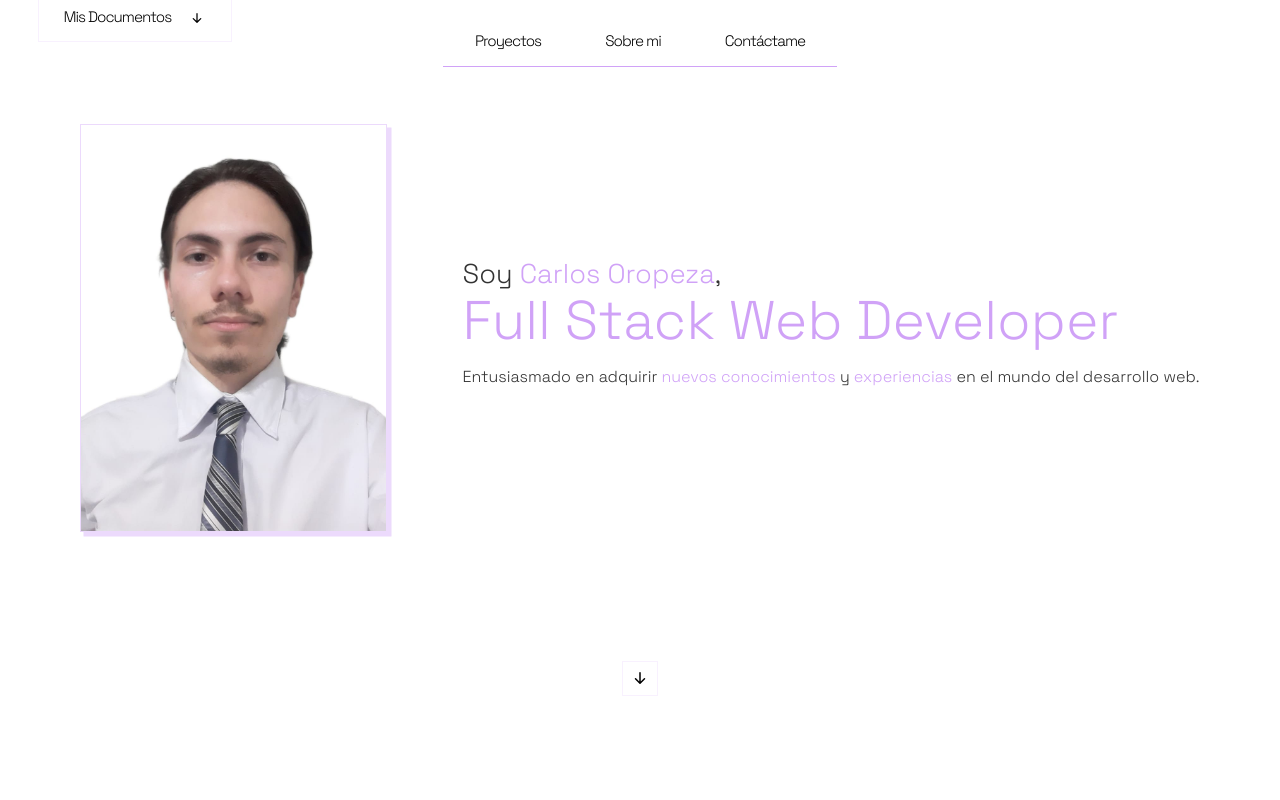
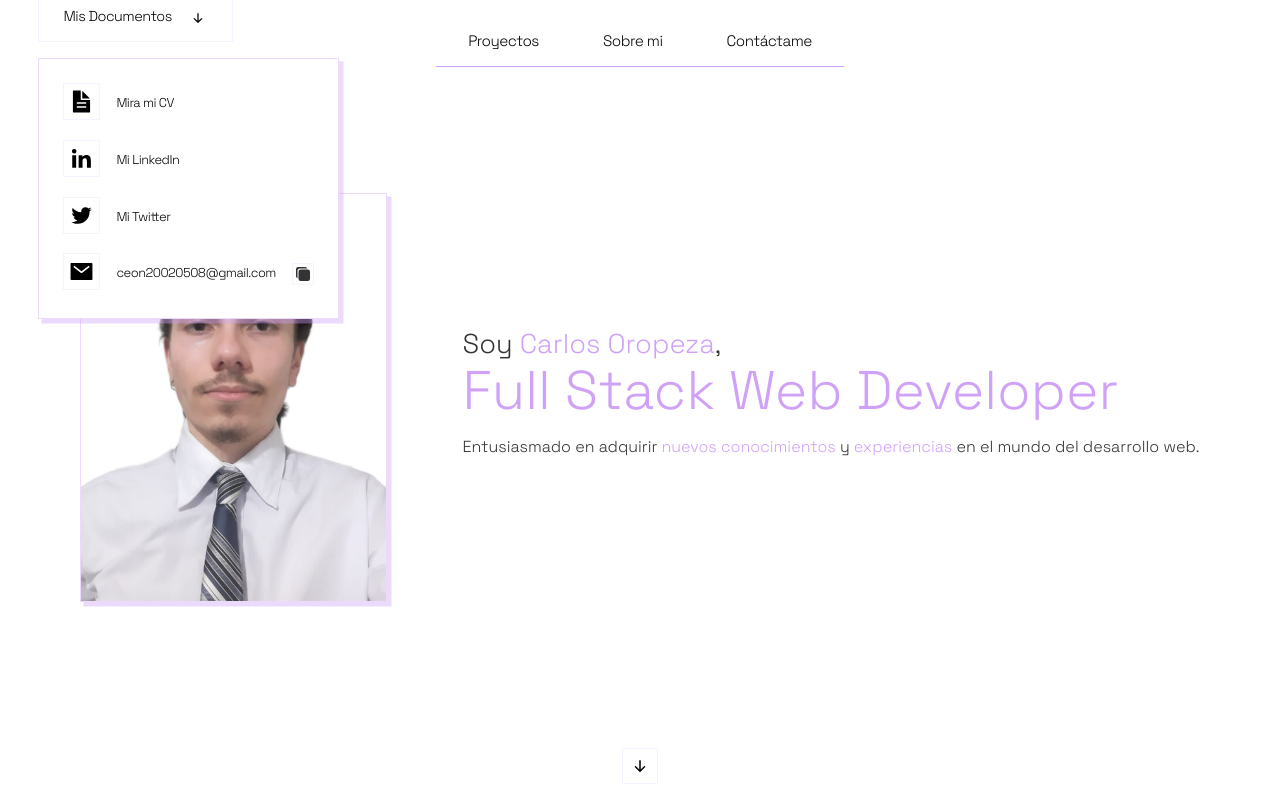
Before and after one commit to CeonSl/Ceon-portfolio, a React (Vite) app: page / in a window 1280 px wide. Both pictures are taken after a click on the button "Mis Documentos". Shown: the top 800 px of the page. Built offline with nearby package versions, Linux system fonts and the light colour scheme.

Commit message:
New icons, and also resume and css updates

```diff
--- a/src/components/ButtonsSocialMediaResume.jsx
+++ b/src/components/ButtonsSocialMediaResume.jsx
@@ -4,7 +4,7 @@ import LinkedIn from "../components/icons/LinkedIn.jsx";
 import Twitter from "../components/icons/Twitter.jsx";
 import Mail from "../components/icons/Mail.jsx";
 import Resume from "../components/icons/Resume.jsx";
-import CVDoc from "../assets/docs/CARLOS ENRIQUE OROPEZA NEGRÓN CV.pdf";
+import CVDoc from "../assets/docs/CARLOS ENRIQUE OROPEZA NEGRÓN CV_.pdf";
 import { useState } from "react";
 import Check from "./icons/Check.jsx";
 import Copy from "./icons/Copy.jsx";
@@ -26,13 +26,15 @@ const ButtonsSocialMediaResume = () => {
   };
 
   const handleHoverButton = (event) => {
-    event.currentTarget.classList.add(headerStyles.showText);
-    event.currentTarget.classList.add(headerStyles.hoverIconButton);
+    event.currentTarget.children[0].children[0].classList.add(
+      headerStyles.linkHovered
+    );
   };
 
   const handleRemoveHoverButton = (event) => {
-    event.currentTarget.classList.remove(headerStyles.showText);
-    event.currentTarget.classList.remove(headerStyles.hoverIconButton);
+    event.currentTarget.children[0].children[0].classList.remove(
+      headerStyles.linkHovered
+    );
   };
 
   return (
@@ -55,17 +57,13 @@ const ButtonsSocialMediaResume = () => {
       <li>
         <a
           className={mainSectionStyles.anchorIcons}
+          target="_blank"
+          rel="noreferrer"
+          href="https://www.linkedin.com/in/carlos-enrique-oropeza"
           onMouseOver={handleHoverButton}
           onMouseOut={handleRemoveHoverButton}
-          target="_blank"
-          rel="noreferrer"
-          href=""
         >
-          <div
-            className={headerStyles.containerIcon}
-            onMouseOver={handleHoverButton}
-            onMouseOut={handleRemoveHoverButton}
-          >
+          <div className={headerStyles.containerIcon}>
             <LinkedIn />
           </div>
           <p>Mi LinkedIn</p>
@@ -74,11 +72,11 @@ const ButtonsSocialMediaResume = () => {
       <li>
         <a
           className={mainSectionStyles.anchorIcons}
+          target="_blank"
+          rel="noreferrer"
+          href="https://twitter.com/CeonSl_"
           onMouseOver={handleHoverButton}
           onMouseOut={handleRemoveHoverButton}
-          target="_blank"
-          rel="noreferrer"
-          href=""
         >
           <div className={headerStyles.containerIcon}>
             <Twitter />
@@ -87,15 +85,13 @@ const ButtonsSocialMediaResume = () => {
         </a>
       </li>
       <li>
-        <div
-          onMouseOver={handleHoverButton}
-          onMouseOut={handleRemoveHoverButton}
-          className={headerStyles.containerLiEmail}
-        >
+        <div className={headerStyles.containerLiEmail}>
           <a
             href="https://mail.google.com/mail/?view=cm&source=mailto&to=ceon20020508@gmail.com"
             target="_blank"
             rel="noreferrer"
+            onMouseOver={handleHoverButton}
+            onMouseOut={handleRemoveHoverButton}
           >
             <div className={headerStyles.containerIcon}>
               <Mail />
--- a/src/components/Header.jsx
+++ b/src/components/Header.jsx
@@ -2,12 +2,19 @@ import headerStyles from "../css/headerStyles.module.css";
 import goBackTopStyles from "../css/goBackTopStyles.module.css";
 import GoBackTop from "./icons/GoBackTop";
 import ArrowDownDocs from "./icons/ArrowDownDocs";
+import ButtonsSocialMediaResume from "./ButtonsSocialMediaResume";
+import { useState } from "react";
 
 function Header({ isIntersecting, setIsOpen }) {
+  const [openDocs, setOpenDocs] = useState(false);
+
   return (
     <>
       <div className={`${headerStyles.container} `}>
-        <button className={`${headerStyles.containerDocs}`}>
+        <button
+          className={`${headerStyles.containerDocs}`}
+          onClick={() => setOpenDocs(!openDocs)}
+        >
           <p type="button">Mis Documentos</p>
           <ArrowDownDocs />
         </button>
@@ -28,9 +35,13 @@ function Header({ isIntersecting, setIsOpen }) {
             </a>
           </li>
         </ul>
-        {/* <div className={headerStyles.containerButtons}>
+        <div
+          className={`${headerStyles.containerButtons} ${
+            openDocs ? headerStyles.fadeIn : headerStyles.fadeOut
+          }`}
+        >
           <ButtonsSocialMediaResume />
-        </div> */}
+        </div>
         <div
           className={`${
             isIntersecting ? goBackTopStyles.fadeIn : goBackTopStyles.fadeOut
--- a/src/components/icons/LinkedIn.jsx
+++ b/src/components/icons/LinkedIn.jsx
@@ -1,17 +1,14 @@
 function LinkedIn(props) {
   return (
     <svg
-      width="30"
-      height="30"
-      viewBox="0 0 30 30"
-      fill="none"
-      xmlns="http://www.w3.org/2000/svg"
+      viewBox="0 0 24 24"
+      fill="currentColor"
+      height="1em"
+      width="1em"
       {...props}
     >
-      <path
-        d="M27.7779 0H2.21458C0.992084 0 0 0.96875 0 2.16167V27.8354C0 29.03 0.992084 30 2.21458 30H27.7779C29.0012 30 30 29.03 30 27.8354V2.16167C30 0.96875 29.0012 0 27.7779 0ZM8.8975 25.5642H4.44583V11.2479H8.8975V25.5642ZM6.67167 9.29042C5.24542 9.29042 4.0925 8.13458 4.0925 6.70958C4.0925 5.28667 5.24542 4.13083 6.67167 4.13083C8.09458 4.13083 9.25042 5.28667 9.25042 6.70958C9.25042 8.13458 8.09458 9.29042 6.67167 9.29042ZM25.5625 25.5642H21.1179V18.6025C21.1179 16.9417 21.0854 14.8062 18.805 14.8062C16.4892 14.8062 16.1363 16.615 16.1363 18.4821V25.5646H11.6883V11.2479H15.9571V13.2029H16.0179C16.6121 12.0779 18.0637 10.8908 20.2287 10.8908C24.7312 10.8908 25.5629 13.855 25.5629 17.7112L25.5625 25.5642Z"
-        fill="#161A30"
-      />
+      <path d="M7.170999999999999 5.009 A2.188 2.188 0 0 1 4.983 7.197000000000001 A2.188 2.188 0 0 1 2.7949999999999995 5.009 A2.188 2.188 0 0 1 7.170999999999999 5.009 z" />
+      <path d="M9.237 8.855v12.139h3.769v-6.003c0-1.584.298-3.118 2.262-3.118 1.937 0 1.961 1.811 1.961 3.218v5.904H21v-6.657c0-3.27-.704-5.783-4.526-5.783-1.835 0-3.065 1.007-3.568 1.96h-.051v-1.66H9.237zm-6.142 0H6.87v12.139H3.095z" />
     </svg>
   );
 }
--- a/src/components/icons/Mail.jsx
+++ b/src/components/icons/Mail.jsx
@@ -1,17 +1,13 @@
 function Mail(props) {
   return (
     <svg
-      width="30"
-      height="30"
-      viewBox="0 0 30 30"
-      fill="none"
-      xmlns="http://www.w3.org/2000/svg"
+      viewBox="0 0 512 512"
+      fill="currentColor"
+      height="1em"
+      width="1em"
       {...props}
     >
-      <path
-        d="M22.509 0C23.5364 0 24.5042 0.197133 25.4122 0.591398C26.3202 0.985663 27.1147 1.5233 27.7957 2.2043C28.4767 2.8853 29.0143 3.67981 29.4086 4.58781C29.8029 5.49582 30 6.46356 30 7.49104V22.4731C30 23.5006 29.8029 24.4743 29.4086 25.3943C29.0143 26.3142 28.4767 27.1147 27.7957 27.7957C27.1147 28.4767 26.3202 29.0143 25.4122 29.4086C24.5042 29.8029 23.5364 30 22.509 30H7.49104C6.46356 30 5.49582 29.8029 4.58781 29.4086C3.67981 29.0143 2.8853 28.4767 2.2043 27.7957C1.5233 27.1147 0.985663 26.3142 0.591398 25.3943C0.197133 24.4743 0 23.5006 0 22.4731V7.49104C0 6.46356 0.197133 5.49582 0.591398 4.58781C0.985663 3.67981 1.5233 2.8853 2.2043 2.2043C2.8853 1.5233 3.67981 0.985663 4.58781 0.591398C5.49582 0.197133 6.46356 0 7.49104 0H22.509ZM6.55914 18.9247L11.0753 15.6989L6.55914 12.4731V18.9247ZM23.4409 20.3226L17.957 16.3799L15.0179 18.4946L12.043 16.3799L6.55914 20.3226V22.4731H23.4409V20.3226ZM23.4409 12.4731L18.9247 15.6989L23.4409 18.9247V12.4731ZM23.4409 7.49104H6.55914V9.67742L15.0179 15.6989L23.4409 9.67742V7.49104Z"
-        fill="#161A30"
-      />
+      <path d="M464 80H48a16 16 0 00-16 16v320a16 16 0 0016 16h416a16 16 0 0016-16V96a16 16 0 00-16-16zM265.82 284.63a16 16 0 01-19.64 0L89.55 162.81l19.64-25.26L256 251.73l146.81-114.18 19.64 25.26z" />
     </svg>
   );
 }
--- a/src/components/icons/Resume.jsx
+++ b/src/components/icons/Resume.jsx
@@ -1,21 +1,14 @@
 function Resume(props) {
   return (
     <svg
-      width="30"
-      height="30"
-      viewBox="0 0 30 30"
-      fill="none"
-      xmlns="http://www.w3.org/2000/svg"
+      viewBox="0 0 512 512"
+      fill="currentColor"
+      height="1em"
+      width="1em"
       {...props}
     >
-      <path
-        d="M20.9994 0.315722C20.352 -0.299278 19.231 0.120722 19.231 0.975722V6.21072C19.231 8.40072 21.1889 10.2157 23.5731 10.2157C25.0731 10.2307 27.1573 10.2307 28.9415 10.2307C29.8415 10.2307 30.3152 9.22572 29.6836 8.62572C27.4099 6.45072 23.3362 2.53572 20.9994 0.315722Z"
-        fill="#161A30"
-      />
-      <path
-        d="M28.4211 12.285H23.8579C20.1158 12.285 17.0684 9.39 17.0684 5.835V1.5C17.0684 0.675 16.3579 0 15.4895 0H8.79474C3.93158 0 0 3 0 8.355V21.645C0 27 3.93158 30 8.79474 30H21.2053C26.0684 30 30 27 30 21.645V13.785C30 12.96 29.2895 12.285 28.4211 12.285ZM14.2105 23.625H7.89474C7.24737 23.625 6.71053 23.115 6.71053 22.5C6.71053 21.885 7.24737 21.375 7.89474 21.375H14.2105C14.8579 21.375 15.3947 21.885 15.3947 22.5C15.3947 23.115 14.8579 23.625 14.2105 23.625ZM17.3684 17.625H7.89474C7.24737 17.625 6.71053 17.115 6.71053 16.5C6.71053 15.885 7.24737 15.375 7.89474 15.375H17.3684C18.0158 15.375 18.5526 15.885 18.5526 16.5C18.5526 17.115 18.0158 17.625 17.3684 17.625Z"
-        fill="#161A30"
-      />
+      <path d="M272 41.69V188a4 4 0 004 4h146.31a2 2 0 001.42-3.41L275.41 40.27a2 2 0 00-3.41 1.42z" />
+      <path d="M248 224a8 8 0 01-8-8V32H92a12 12 0 00-12 12v424a12 12 0 0012 12h328a12 12 0 0012-12V224zm104 160H160v-32h192zm0-80H160v-32h192z" />
     </svg>
   );
 }
--- a/src/components/icons/Twitter.jsx
+++ b/src/components/icons/Twitter.jsx
@@ -1,17 +1,13 @@
 function Twitter(props) {
   return (
     <svg
-      width="30"
-      height="30"
-      viewBox="0 0 30 30"
-      fill="none"
-      xmlns="http://www.w3.org/2000/svg"
+      viewBox="0 0 1024 1024"
+      fill="currentColor"
+      height="1em"
+      width="1em"
       {...props}
     >
-      <path
-        d="M26.6142 0H3.1937C1.43051 0 0 1.43973 0 3.21429V26.7857C0 28.5603 1.43051 30 3.1937 30H26.6142C28.3774 30 29.8079 28.5603 29.8079 26.7857V3.21429C29.8079 1.43973 28.3774 0 26.6142 0ZM23.3606 10.6339C23.3739 10.8214 23.3739 11.0156 23.3739 11.2031C23.3739 17.0089 18.9826 23.6987 10.9584 23.6987C8.48327 23.6987 6.18779 22.9754 4.25827 21.7299C4.6109 21.7701 4.95024 21.7835 5.30953 21.7835C7.35216 21.7835 9.22846 21.0871 10.7255 19.9085C8.80929 19.8683 7.19913 18.6027 6.64689 16.8616C7.3189 16.9621 7.92437 16.9621 8.61634 16.7812C6.62027 16.3728 5.12323 14.6049 5.12323 12.4687V12.4152C5.70209 12.7433 6.38075 12.9442 7.09268 12.971C6.49414 12.5703 6.00348 12.0267 5.66447 11.3887C5.32547 10.7507 5.14866 10.0382 5.14984 9.31473C5.14984 8.49777 5.36276 7.74777 5.74201 7.09821C7.8911 9.76339 11.1181 11.5045 14.7376 11.692C14.1188 8.71205 16.3344 6.29464 18.9959 6.29464C20.2534 6.29464 21.3845 6.82366 22.1829 7.6808C23.1676 7.4933 24.1124 7.125 24.9508 6.62277C24.6248 7.64062 23.9394 8.49777 23.0346 9.04018C23.9128 8.94643 24.7645 8.69866 25.5496 8.35714C24.9574 9.23437 24.2122 10.0112 23.3606 10.6339Z"
-        fill="#161A30"
-      />
+      <path d="M928 254.3c-30.6 13.2-63.9 22.7-98.2 26.4a170.1 170.1 0 0075-94 336.64 336.64 0 01-108.2 41.2A170.1 170.1 0 00672 174c-94.5 0-170.5 76.6-170.5 170.6 0 13.2 1.6 26.4 4.2 39.1-141.5-7.4-267.7-75-351.6-178.5a169.32 169.32 0 00-23.2 86.1c0 59.2 30.1 111.4 76 142.1a172 172 0 01-77.1-21.7v2.1c0 82.9 58.6 151.6 136.7 167.4a180.6 180.6 0 01-44.9 5.8c-11.1 0-21.6-1.1-32.2-2.6C211 652 273.9 701.1 348.8 702.7c-58.6 45.9-132 72.9-211.7 72.9-14.3 0-27.5-.5-41.2-2.1C171.5 822 261.2 850 357.8 850 671.4 850 843 590.2 843 364.7c0-7.4 0-14.8-.5-22.2 33.2-24.3 62.3-54.4 85.5-88.2z" />
     </svg>
   );
 }
--- a/src/css/footerStyles.module.css
+++ b/src/css/footerStyles.module.css
@@ -12,7 +12,7 @@
 }
 
 .footer li {
-  color: #333333;
+  color: #333;
   font-size: 0.833rem;
 }
 
--- a/src/css/goBackTopStyles.module.css
+++ b/src/css/goBackTopStyles.module.css
@@ -35,11 +35,13 @@
   0% {
     transform: translateY(20%);
     opacity: 0;
+    display: none;
   }
 
   100% {
     opacity: 1;
     transform: translateY(0%);
+    display: flex;
   }
 }
 
@@ -47,10 +49,12 @@
   0% {
     opacity: 1;
     transform: translateY(0%);
+    display: flex;
   }
 
   100% {
     opacity: 0;
     transform: translateY(20%);
+    display: none;
   }
 }
--- a/src/css/headerStyles.module.css
+++ b/src/css/headerStyles.module.css
@@ -21,7 +21,7 @@
   text-decoration: none;
   color: #000;
   font-weight: 400;
-  letter-spacing: -1px;
+  letter-spacing: -0.5px;
   font-size: 0.95rem;
   border-bottom: 2px solid transparent;
   transition: all 0.2s ease-in-out;
@@ -43,6 +43,7 @@
   top: -7%;
   cursor: pointer;
   transition: all 0.2s ease-in-out;
+  z-index: 10;
 }
 
 .containerDocs:hover {
@@ -52,8 +53,8 @@
 .containerDocs p {
   margin: 0;
   font-weight: 400;
-  letter-spacing: -1px;
-  font-size: 0.95rem;
+  letter-spacing: -0.5px;
+  font-size: 0.9rem;
 }
 
 .containerDocs svg {
@@ -61,3 +62,105 @@
   width: 20px;
   margin-left: 1rem;
 }
+
+.containerButtons {
+  background-color: #fff;
+  box-shadow: #d0a2f766 4px 4px 0px 0.5px;
+  border: 1px solid #d0a2f766;
+  padding: 1.5rem;
+  position: absolute;
+  left: 3%;
+  top: 70%;
+}
+
+.fadeIn.containerButtons {
+  animation: fade-in 500ms forwards cubic-bezier(0.965, 0.24, 0.44, 1);
+}
+
+.fadeOut.containerButtons {
+  animation: fade-out 500ms forwards cubic-bezier(0.5, 0.82, 0.165, 1);
+}
+
+@keyframes fade-in {
+  from {
+    transform: translateY(-15%);
+    opacity: 0;
+    display: none;
+  }
+
+  to {
+    transform: translateY(0%);
+    opacity: 1;
+    display: inherit;
+  }
+}
+
+@keyframes fade-out {
+  from {
+    transform: translateY(0%);
+    opacity: 1;
+    display: inherit;
+  }
+
+  to {
+    transform: translateY(-15%);
+    opacity: 0;
+    display: none;
+  }
+}
+
+.containerButtons ul {
+  display: flex;
+  list-style: none;
+  flex-direction: column;
+  gap: 1rem;
+  margin: 0;
+  padding: 0;
+}
+
+.containerButtons ul li a p {
+  display: inline-block;
+}
+
+.containerButtons ul li a {
+  display: flex;
+  color: #000;
+  text-decoration: none;
+  align-items: center;
+  gap: 1rem;
+  font-weight: 400;
+  letter-spacing: -0.5px;
+  font-size: 0.8rem;
+}
+
+.containerIconCopy {
+  display: flex;
+  align-items: center;
+  z-index: 10;
+  cursor: pointer;
+  border: 1px rgba(208, 162, 247, 0.15) solid;
+  padding: 2px;
+  transition: all 0.2s ease-in-out;
+}
+
+.containerIconCopy:hover {
+  box-shadow: #d0a2f7 0.5px 0.5px 1px 0.5px;
+}
+
+.containerLiEmail {
+  display: flex;
+  align-items: center;
+  gap: 1rem;
+}
+
+.containerButtons ul li a svg {
+  width: 25px;
+  height: 25px;
+  padding: 5px;
+  border: 1px rgba(208, 162, 247, 0.15) solid;
+  transition: all 0.2s ease-in-out;
+}
+
+.linkHovered {
+  box-shadow: #d0a2f7 0.5px 0.5px 1px 0.5px;
+}
--- a/src/css/mainSectionStyles.module.css
+++ b/src/css/mainSectionStyles.module.css
@@ -62,6 +62,8 @@
 
 .containerArrowDown {
   font-size: 1.5rem;
+  position: absolute;
+  bottom: 2%;
 }
 
 .containerArrowDown a {
--- a/src/css/projectsSectionStyles.module.css
+++ b/src/css/projectsSectionStyles.module.css
@@ -40,11 +40,14 @@
 }
 
 .project p {
+  flex: 0.5;
   margin: 0;
 }
 
 .project video {
+  flex: 0.5;
   width: 50%;
+  height: auto;
   padding: 0;
   margin: 0;
   box-shadow: #d0a2f766 4px 4px 0px 0.5px;
```
Also changed, not shown: 2 other files (tests, documents, lock files or other folders).
